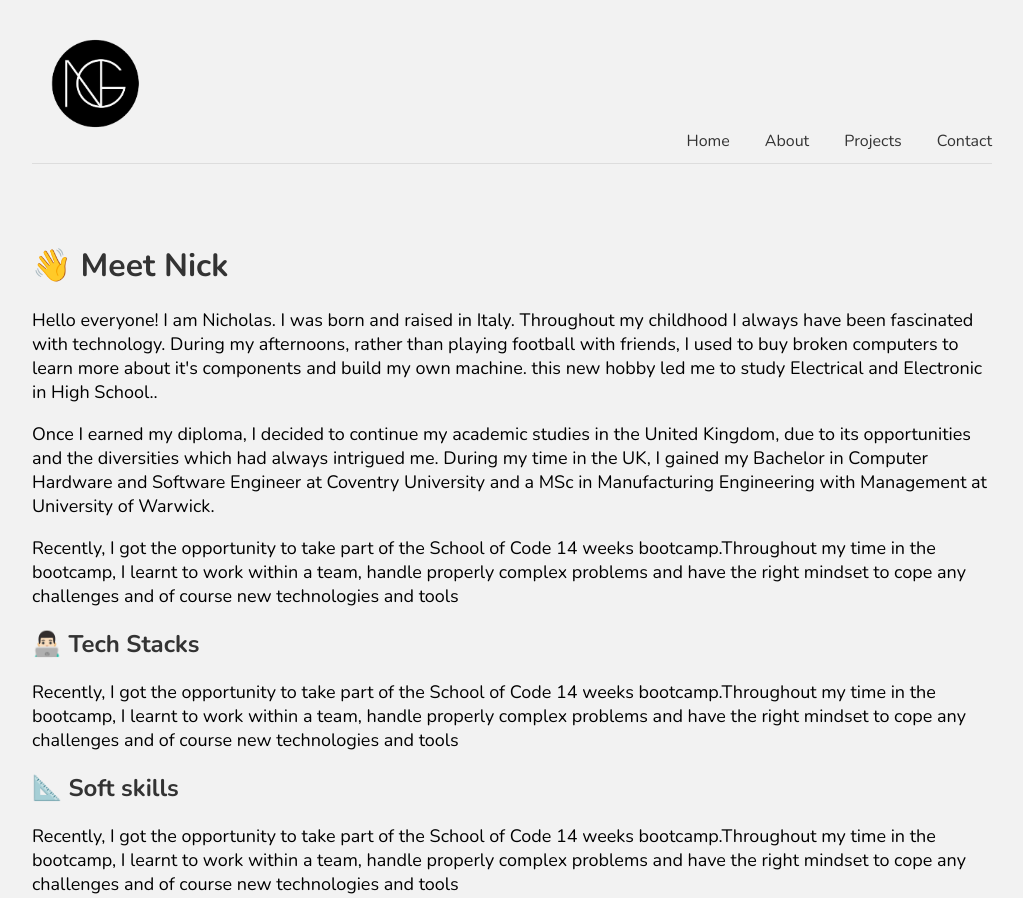
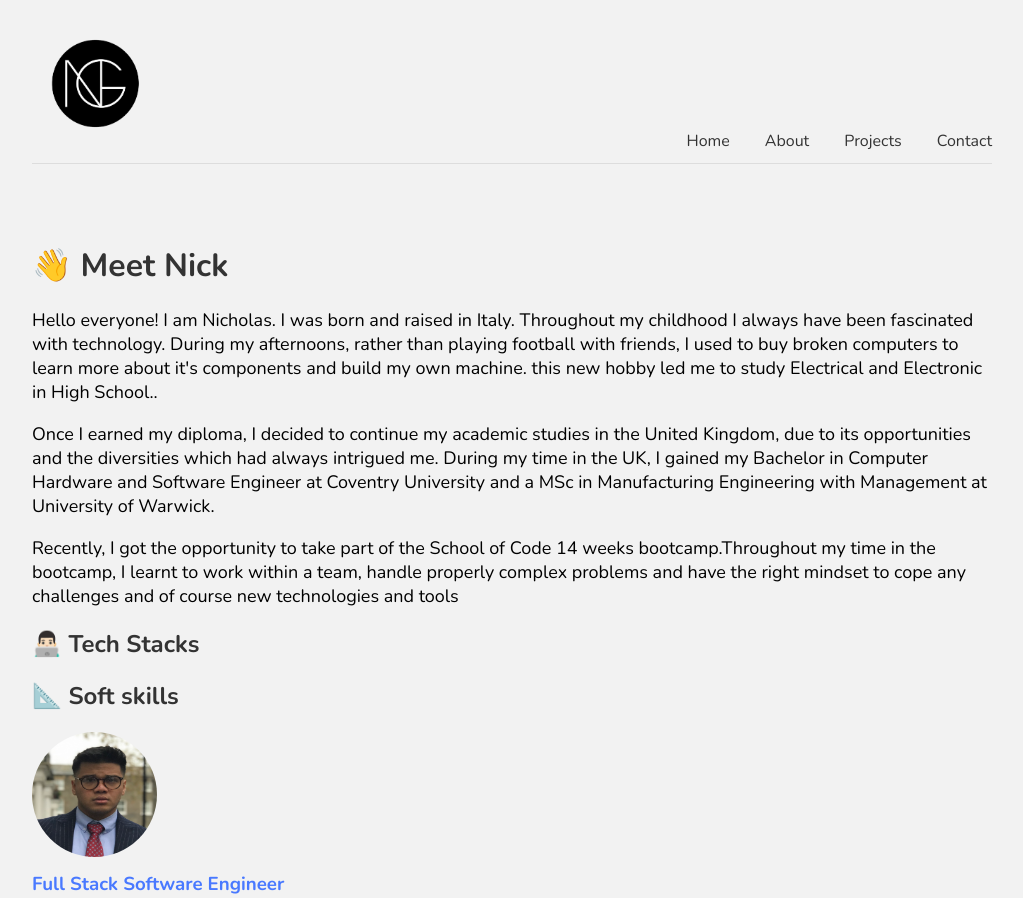
Before and after one commit to NicholasGomis/portfolio, a Next.js app: page /about in a window 1280 px wide. Shown: the top 898 px of the page, without its empty margins (128-1151 px from the left). Built offline with nearby package versions, Linux system fonts and the light colour scheme.

Commit message:
Visual adjustement

```diff
--- a/pages/about.js
+++ b/pages/about.js
@@ -2,6 +2,8 @@ import React from 'react'
 import Image from 'next/image'
 import { Navbar } from '../components/Navbar'
 import styles from '../styles/About.module.css'
+
+// import 'antd/dist/antd.css';
 
 
 
@@ -21,14 +23,21 @@ export default function About(props) {
 
            <p className={styles.textpara}> Recently, I got the opportunity to take part of the School of Code 14 weeks bootcamp.Throughout my time in the bootcamp, I learnt to work within a team, handle properly complex problems and have the right mindset to cope any challenges and of course new technologies and tools  </p>
             <h2> 👨🏻‍💻  Tech Stacks </h2>
-            <p className={styles.textpara}> Recently, I got the opportunity to take part of the School of Code 14 weeks bootcamp.Throughout my time in the bootcamp, I learnt to work within a team, handle properly complex problems and have the right mindset to cope any challenges and of course new technologies and tools  </p>
+
 
             <h2> 📐  Soft skills </h2>
-            <p className={styles.textpara}> Recently, I got the opportunity to take part of the School of Code 14 weeks bootcamp.Throughout my time in the bootcamp, I learnt to work within a team, handle properly complex problems and have the right mindset to cope any challenges and of course new technologies and tools  </p>
 
+
+
+
+         <div>
          <img className={styles.imgprofile} src={"./profileimg.png"} alt="profilelogo" />
+         <h3 className={styles.signature2} > Full Stack Software Engineer</h3>
          <h3 className={styles.signature} > Nicholas P. Gomis</h3>
-              <h3 className={styles.signature2} > Full Stack Software Engineer</h3>
+        </div>
+
+
+
 
         </div>
     )
--- /dev/null
+++ b/styles/testing.module.css
@@ -0,0 +1,5 @@
+.moskow{
+
+    font-size: 80px;
+
+}
```
Also changed, not shown: pages/testing.js (added, +24 -0 lines), styles/About.module.css (line endings or trailing spaces).
